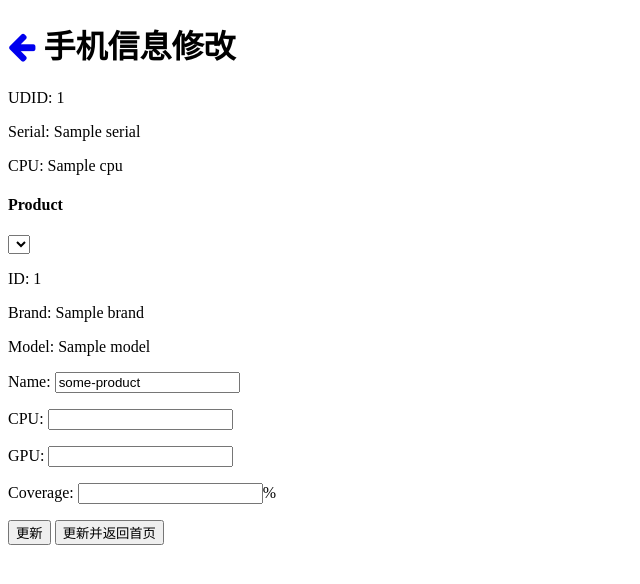
After one commit to openatx-archive/atx-server, a Python web app: template templates/edit.html in a window 1280 px wide. The commit adds this page. Shown: the top 584 px of the page, without its empty margins (0-640 px from the left). Run offline with Jinja, Linux system fonts and the light colour scheme; the template is opened without the code that fills it: most values are stand-ins (such as "Sample title", 1, 10 or a date in 2020); lists and menus that the app fills with data are empty; some libraries are stand-ins or nearby versions.

Commit message:
add product table with device extra info

```diff
--- /dev/null
+++ b/templates/edit.html
@@ -0,0 +1,116 @@
+<!DOCTYPE html>
+<html lang="cn">
+
+<head>
+  <meta charset="UTF-8">
+  <meta name="viewport" content="width=device-width, initial-scale=1.0">
+  <meta http-equiv="X-UA-Compatible" content="ie=edge">
+  <link rel="stylesheet" href="https://cdn.jsdelivr.net/npm/font-awesome@4.7.0/css/font-awesome.min.css">
+  <script src="https://cdn.jsdelivr.net/npm/vue@2.5.3/dist/vue.js"></script>
+  <script src="https://cdn.jsdelivr.net/npm/jquery@3.2.1/dist/jquery.min.js"></script>
+  <title>Product</title>
+</head>
+
+<body>
+  <div id="app">
+    <h1>
+      <a href="/"><i class="fa fa-arrow-left"></i></a> 手机信息修改</h1>
+    <div>
+      <p>UDID: {{udid}}</p>
+      <p>Serial: {{device.serial}}</p>
+      <p>CPU: {{device.cpu}}</p>
+      <h4>Product</h4>
+      <p>
+        <select v-model="product_id" @change="productChange(product_id)">
+          <option v-for="v in products" v-bind:value="v.id">{{v.id}}</option>
+        </select>
+      </p>
+      <p>ID: {{product.id}}</p>
+      <p>Brand: {{product.brand}}</p>
+      <p>Model: {{product.model}}</p>
+      <p>Name: <input type="text" v-model.trim="product.name"></p>
+      <p>CPU: <input type="text" v-model.trim="product.cpu"></p>
+      <p>GPU: <input type="text" v-model.trim="product.gpu"></p>
+      <p>Coverage: <input type="number" v-model.number="product.coverage">%</p>
+      <button class="btn btn-default" @click.prevent="update">更新</button>
+      <button class="btn btn-default" @click.prevent="updateAndBack">更新并返回首页</button> {{message}}
+    </div>
+  </div>
+
+  <script>
+    var udid = "[[.]]"; // device udid
+
+    new Vue({
+      el: "#app",
+      data: {
+        udid: "ASFFDD",
+        device: {},
+        product: {
+          id: "1242o3iryodjifasdf",
+          name: "some-product"
+        },
+        product_id: '',
+        products: [],
+        message: '',
+      },
+      mounted: function() {
+        this.udid = udid;
+        $.ajax({
+            url: "/devices/" + udid + "/info",
+          })
+          .then(function(ret) {
+            console.log(ret)
+            this.device = ret;
+            this.product = ret.product;
+            this.product_id = this.product.id;
+            return ret;
+            //   ret.brand
+          }.bind(this))
+          .then(function(ret) {
+            return $.ajax({
+              url: "/products/" + ret.brand + "/" + ret.model
+            })
+          })
+          .then(function(ret) {
+            console.log("products:", ret)
+            this.products = ret;
+          }.bind(this))
+          .then(function(ret) {
+            if (!this.product.cpu && this.device.cpu) {
+              this.product.cpu = this.device.cpu;
+            }
+          }.bind(this))
+
+        console.log(udid)
+      },
+      methods: {
+        updateAndBack: function() {
+          this.update().then(function(ret) {
+            window.location = "/";
+          })
+        },
+        update: function() {
+          console.log("update")
+          this.message = "updating"
+          return $.ajax({
+              url: "/devices/" + udid + "/product",
+              method: "put",
+              data: JSON.stringify(this.product),
+            })
+            .then(function(ret) {
+              console.log(ret)
+              this.message = "Update success !!"
+            }.bind(this))
+        },
+        productChange: function(product_id) {
+          console.log(product_id)
+          this.product = this.products.filter(function(p) {
+            return p.id == product_id
+          })[0]
+        }
+      }
+    })
+  </script>
+</body>
+
+</html>
--- a/templates/index.html
+++ b/templates/index.html
@@ -73,6 +73,7 @@
             <th class="hidden-xs">IP</th>
             <th class="hidden-xs">Serial</th>
             <th>资产编号</th>
+            <th>名字</th>
             <th>Brand</th>
             <th>Model</th>
             <th class="hidden-xs">Version(SDK)</th>
@@ -98,6 +99,10 @@
               <span v-text='d.serial && d.serial.slice(4)+"..."' class="visible-xs"></span>
             </td>
             <td v-text="d.propertyId"></td>
+            <td>
+              <span v-text="d.product.name"></span>
+              <a :href="'/devices/'+d.udid+'/edit'" class="fa fa-edit"></a>
+            </td>
             <td v-text="d.brand"></td>
             <td v-text="d.model"></td>
             <td class="hidden-xs">{{d.version}}({{d.sdk}})</td>
```
Also changed, not shown: 4 other files.
